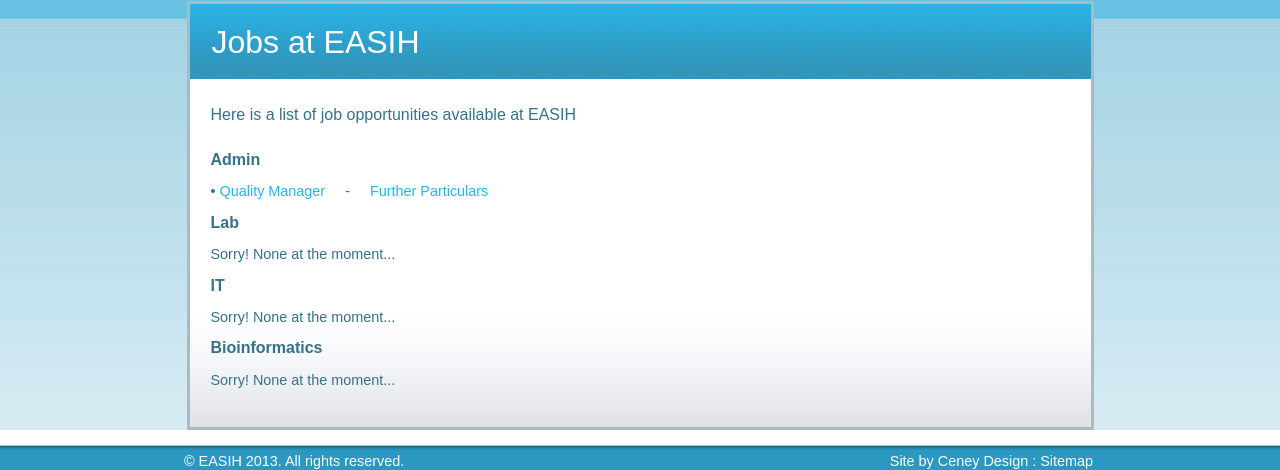
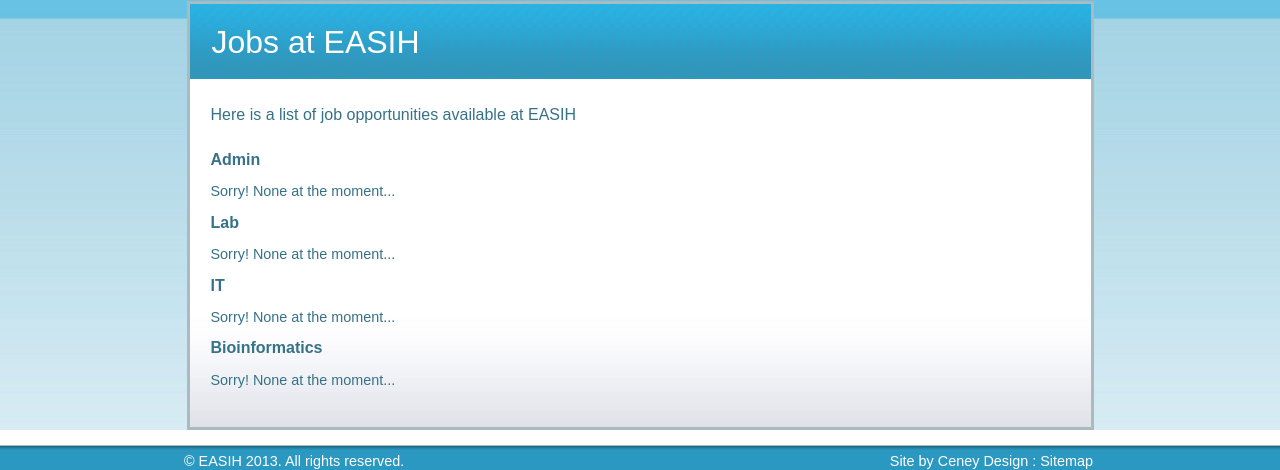
Before and after one commit to brugger/easih-www, a PHP site: page /jobs.php in a window 1280 px wide. Shown: the part 157-627 px from the top of the page. Run offline with PHP 8.4, Linux system fonts and the light colour scheme.

Commit message:
QM job deleted from jobs page

```diff
--- a/WEB/jobs.php
+++ b/WEB/jobs.php
@@ -22,9 +22,8 @@
         <h3 class="indent">Here is a list of job opportunities available at EASIH</h3>
 	  <div class="leftcol">
 		  <h4>Admin</h4>
-<!--		  <p>Sorry! None at the moment...</p>   -->
-		  <p>&bull; <a href="http://www.jobs.cam.ac.uk/job/290/">Quality Manager</a> &nbsp;&nbsp;&nbsp;&nbsp;-&nbsp;&nbsp;&nbsp;&nbsp; <a href="./docs/FutherParticulars-QM.pdf">Further Particulars</a></p>
-		  <h4>Lab</h4>
+		  <p>Sorry! None at the moment...</p>
+                  <h4>Lab</h4>
 		  <p>Sorry! None at the moment...</p>
 <!--		  <p><a href="http://www.jobs.cam.ac.uk/job/-10422/">Research Associate</a></p>
 		  <p><a href="http://www.jobs.cam.ac.uk/job/-10412/">Research Laboratory Technician</a></p>          -->
```
